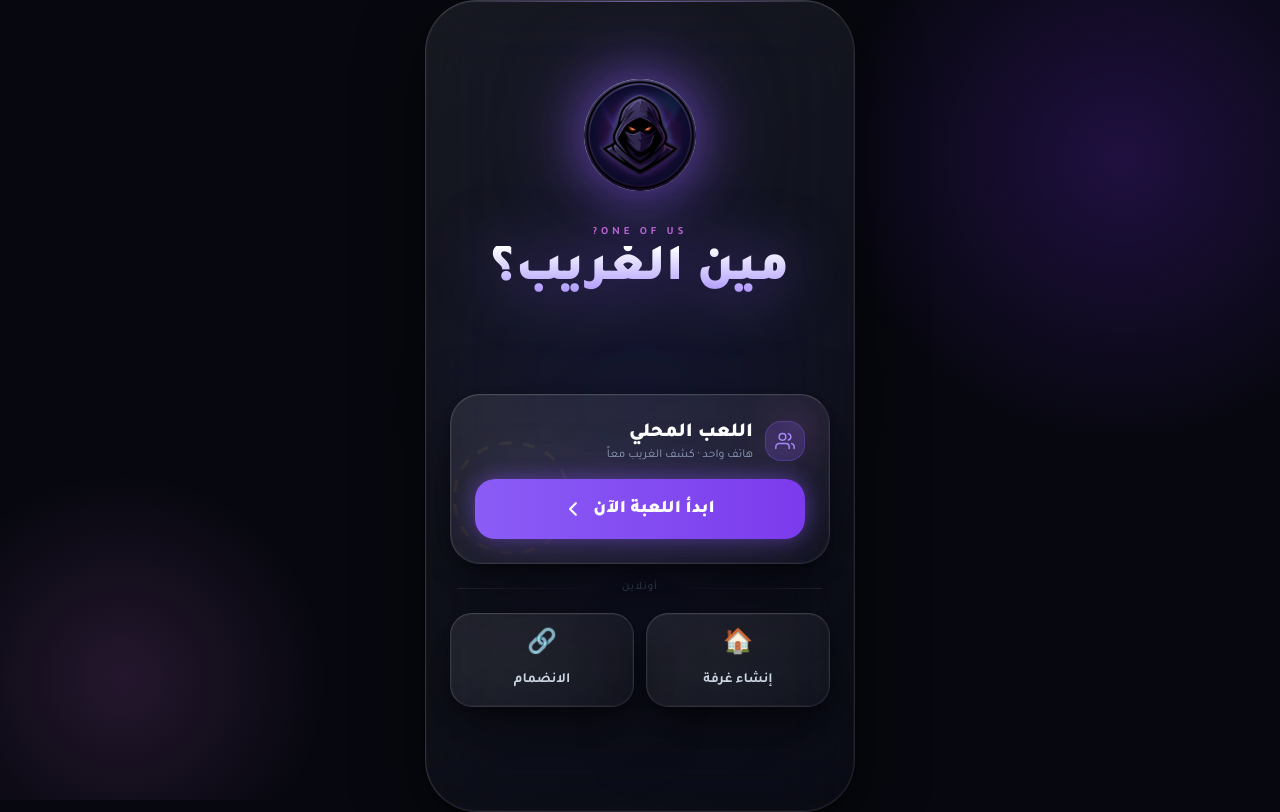
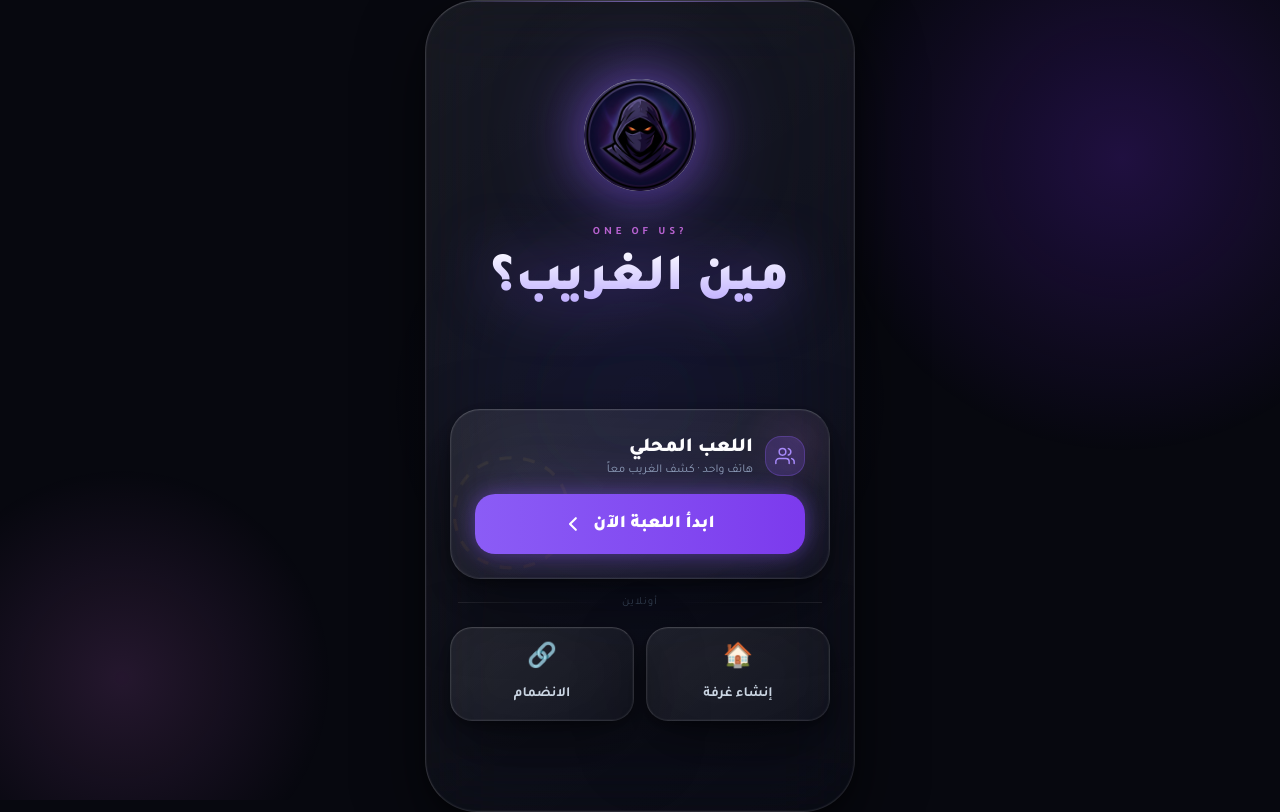
Before and after one commit to FerasAlshash/One-of-Us, a Next.js app: page / in a window 1280 px wide. Built offline with nearby package versions, Linux system fonts and the light colour scheme.

Commit message:
fix: adjust typography and resolve font clipping issues on homepage

```diff
--- a/src/app/page.tsx
+++ b/src/app/page.tsx
@@ -23,10 +23,10 @@ export default function Home() {
         </div>
 
         <div className="flex flex-col items-center gap-1">
-          <p className="text-[11px] tracking-[0.35em] uppercase text-accent/80 font-bold">
+          <p className="text-[11px] tracking-[0.35em] uppercase text-accent/80 font-bold" dir="ltr">
             One of Us?
           </p>
-          <h1 className="text-[52px] leading-none font-black text-transparent bg-clip-text bg-gradient-to-b from-white to-primary-light drop-shadow-[0_0_30px_rgba(139,92,246,0.6)]">
+          <h1 className="text-[52px] leading-tight pb-3 pt-1 font-black text-transparent bg-clip-text bg-gradient-to-b from-white to-primary-light drop-shadow-[0_0_30px_rgba(139,92,246,0.6)]">
             مين الغريب؟
           </h1>
         </div>
```
